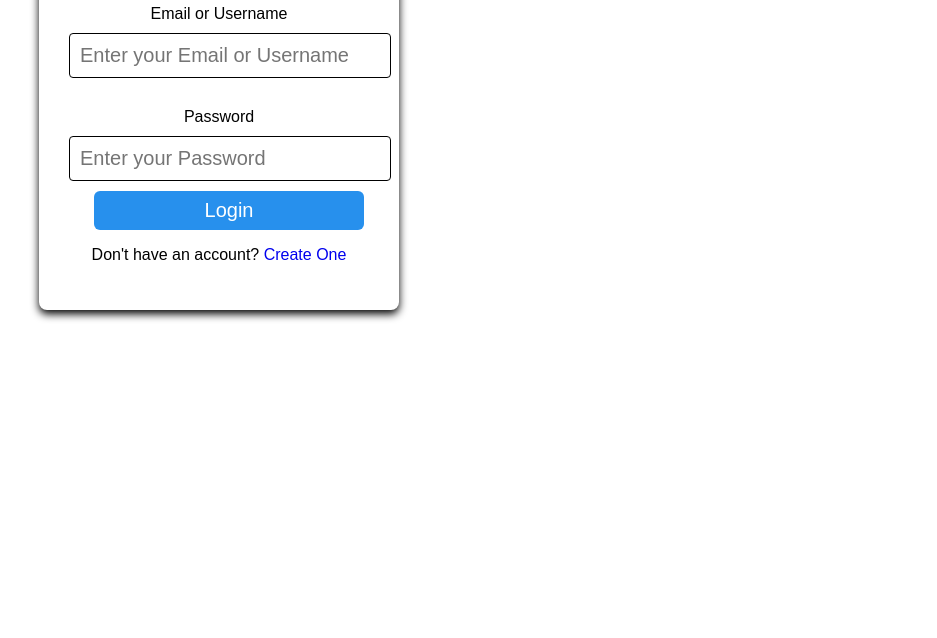
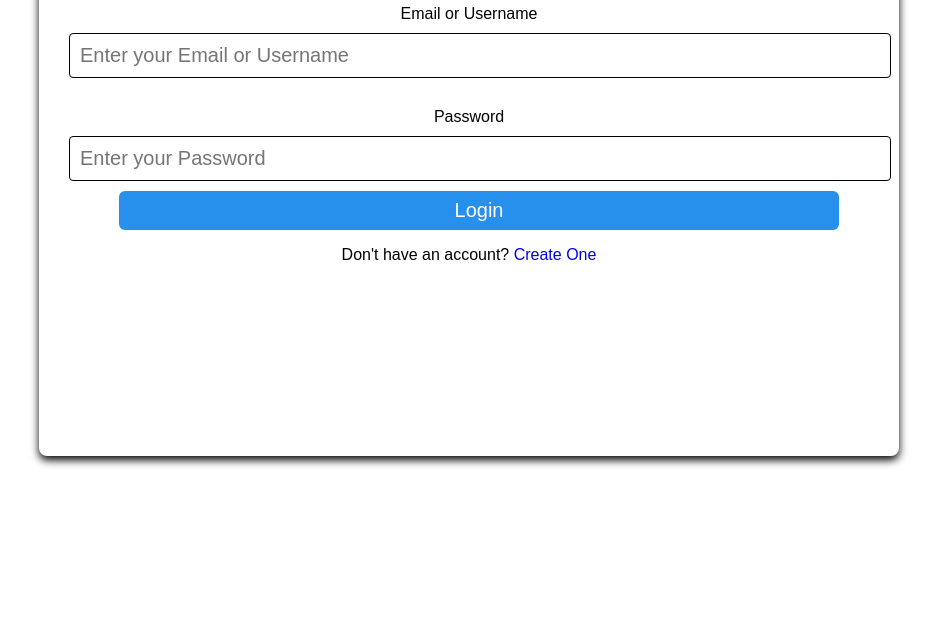
Before and after one commit to Olowolaf/group-b, a plain HTML site: page login.html in a window 1280 px wide. Shown: the part 162-800 px from the top of the page, without its empty margins (69-1006 px from the left). Drawn offline with Linux system fonts and the light colour scheme.

Commit message:
Update login.css

```diff
--- a/login.css
+++ b/login.css
@@ -1,13 +1,17 @@
 body{
     font-family: Arial, Helvetica, sans-serif;
     padding: 50px 100px;
+    display: flex;
+    justify-content: conter;
+    align-items: center;
 }
 .loginf{
     background-color: white;
     padding: 30px;
     border-radius: 8px;
     text-align: center;
-    width: 300px;
+    width: 800px;
+    height: 500px;
     box-shadow: 0 4px 8px;
 }
 h2{
```
